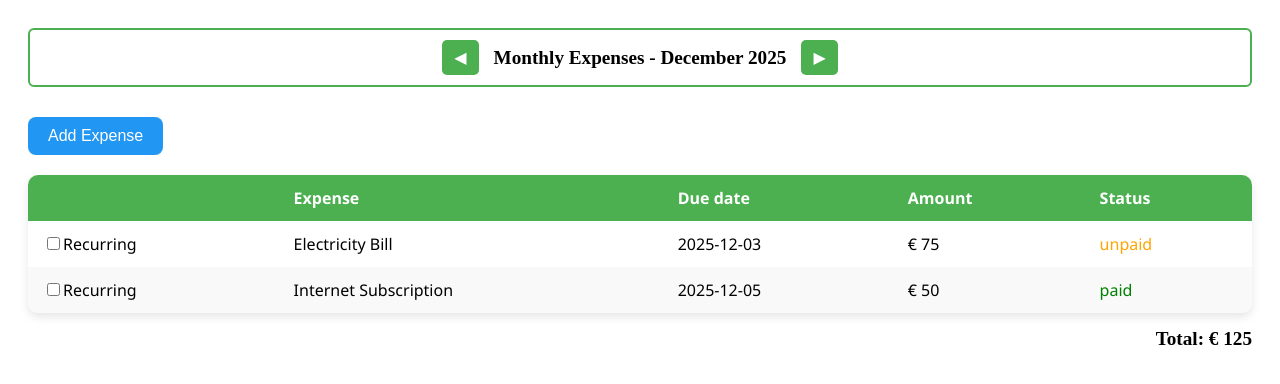
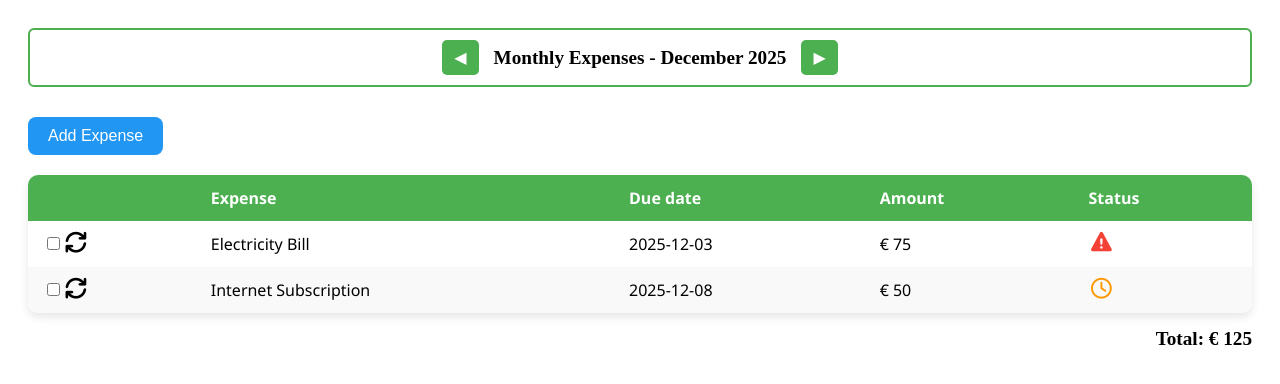
Before and after one commit to kalpanibhagya/spend-wise, an Angular app: page / in a window 1280 px wide. Shown: the top 384 px of the page. Built offline with nearby package versions, Linux system fonts and the light colour scheme.

Commit message:
change textual labels into icons and scrollable expense form

```diff
--- a/angular.json
+++ b/angular.json
@@ -25,7 +25,8 @@
               }
             ],
             "styles": [
-              "src/styles.css"
+              "src/styles.css",
+              "node_modules/@fortawesome/fontawesome-free/css/all.min.css"
             ]
           },
           "configurations": {
--- a/package.json
+++ b/package.json
@@ -31,6 +31,7 @@
     "@angular/forms": "^21.0.0",
     "@angular/platform-browser": "^21.0.0",
     "@angular/router": "^21.0.0",
+    "@fortawesome/fontawesome-free": "^7.1.0",
     "rxjs": "~7.8.0",
     "tslib": "^2.3.0"
   },
--- a/src/app/components/expense-form/expense-form.css
+++ b/src/app/components/expense-form/expense-form.css
@@ -7,6 +7,8 @@ form {
   border-radius: 8px;
   box-shadow: 0 2px 10px rgba(0,0,0,0.08);
   width: 400px;
+  height: 90%;
+  overflow-y: auto;
 }
 
 label {
--- a/src/app/components/monthly-expenses/monthly-expenses.css
+++ b/src/app/components/monthly-expenses/monthly-expenses.css
@@ -161,3 +161,29 @@
     width: 400px;
     max-width: 90%;
 } */
+
+.modal-box {
+    height: 90%;
+    overflow-y: auto;
+}
+
+.status-col {
+    text-align: center;
+}
+
+.icon {
+    font-size: 1.3rem;
+    display: inline-block;
+}
+
+.icon.paid {
+    color: #4caf50;
+}
+
+.icon.pending {
+    color: #ff9800;
+}
+
+.icon.overdue {
+    color: #f44336;
+}
--- a/src/app/components/monthly-expenses/monthly-expenses.html
+++ b/src/app/components/monthly-expenses/monthly-expenses.html
@@ -23,12 +23,30 @@
                 <!-- Checkbox + Recurring -->
                 <td class="select-col">
                     <input type="checkbox" />
-                    <span class="recurring-label">{{ expense.recurring ? 'Recurring' : 'One-time' }}</span>
+                    <i
+                        *ngIf="expense.recurring"
+                        class="fa-solid fa-arrows-rotate icon recurring"
+                        title="Recurring Expense">  </i>
                 </td>
                 <td>{{ expense.name }}</td>
                 <td>{{ (expense.dueDate || expense.date) | date: 'yyyy-MM-dd' }}</td>
                 <td>€ {{ expense.amount }}</td>
-                <td [class]="expense.status">{{ expense.status }}</td>
+                <td class="status-col">
+                    <i
+                        *ngIf="expense.status === 'paid'"
+                        class="fa-solid fa-circle-check icon paid">
+                    </i>
+
+                    <i
+                        *ngIf="expense.status === 'unpaid'"
+                        class="fa-regular fa-clock icon pending">
+                    </i>
+
+                    <i
+                        *ngIf="expense.status === 'overdue'"
+                        class="fa-solid fa-triangle-exclamation icon overdue">
+                    </i>
+                </td>
             </tr>
         </tbody>
     </table>
--- a/src/app/components/monthly-expenses/monthly-expenses.ts
+++ b/src/app/components/monthly-expenses/monthly-expenses.ts
@@ -36,7 +36,7 @@ export class MonthlyExpenses {
       recurring: true,
       dueDate: new Date('2025-12-03'),
       remindBeforeDays: 3,
-      status: 'unpaid'
+      status: 'overdue'
     },
     {
       id: 3,
@@ -46,9 +46,9 @@ export class MonthlyExpenses {
       category: 'Utilities',
       date: new Date('2025-12-05'),
       recurring: true,
-      dueDate: new Date('2025-12-05'),
+      dueDate: new Date('2025-12-08'),
       remindBeforeDays: 2,
-      status: 'paid'
+      status: 'unpaid'
     }
   ];
 
```
Also changed, not shown: 1 other file (tests, documents, lock files or other folders).
